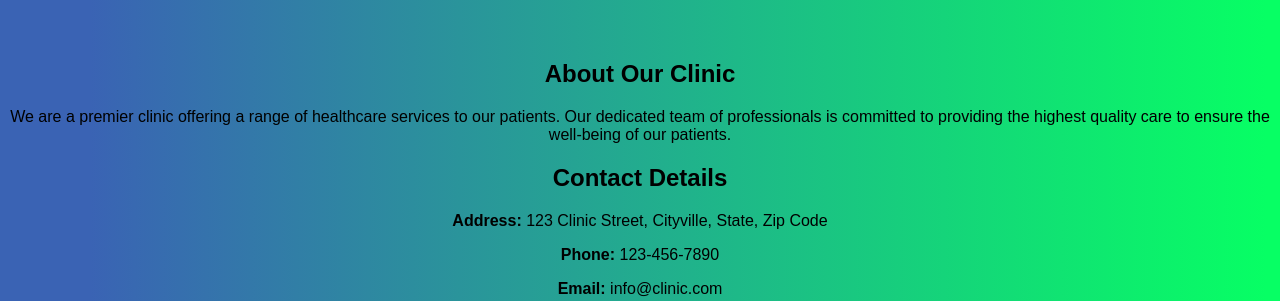
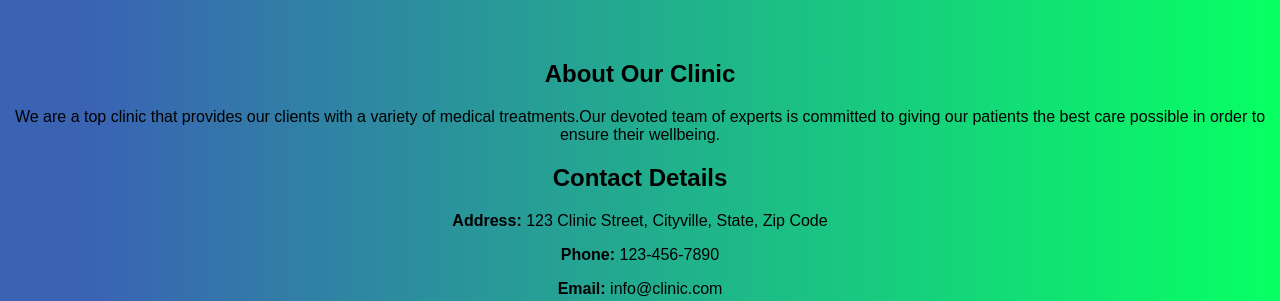
Before and after one commit to lavuchandu169/Appointment-scheduling-system-for-a-clinic, a Flask app: page / in a window 1280 px wide. Shown: the part 198-499 px from the top of the page. Run offline with Flask 3, Linux system fonts and the light colour scheme.

Commit message:
Update index.html

```diff
--- a/templates/index.html
+++ b/templates/index.html
@@ -25,7 +25,7 @@
         <div class="main">
             <div id="about">
                 <h2>About Our Clinic</h2>
-                <p>We are a premier clinic offering a range of healthcare services to our patients. Our dedicated team of professionals is committed to providing the highest quality care to ensure the well-being of our patients.</p>
+                <p>We are a top clinic that provides our clients with a variety of medical treatments.Our devoted team of experts is committed to giving our patients the best care possible in order to ensure their wellbeing.</p>
             </div>
 
             <div id="contact">
```
